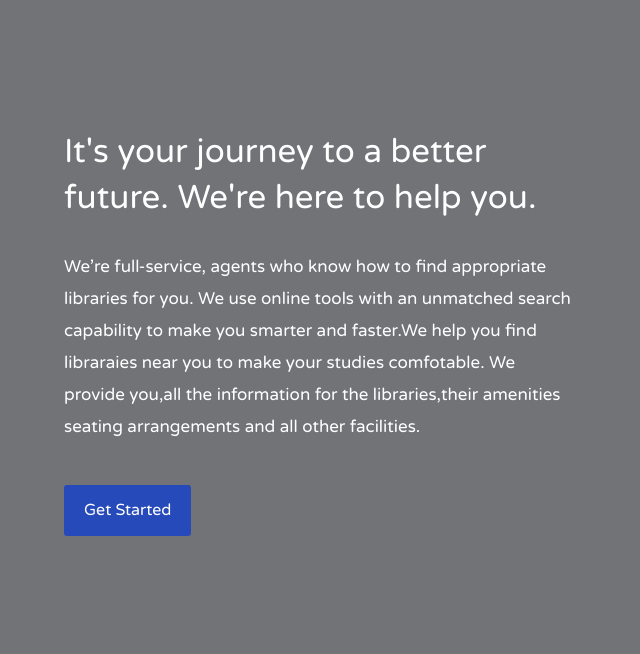
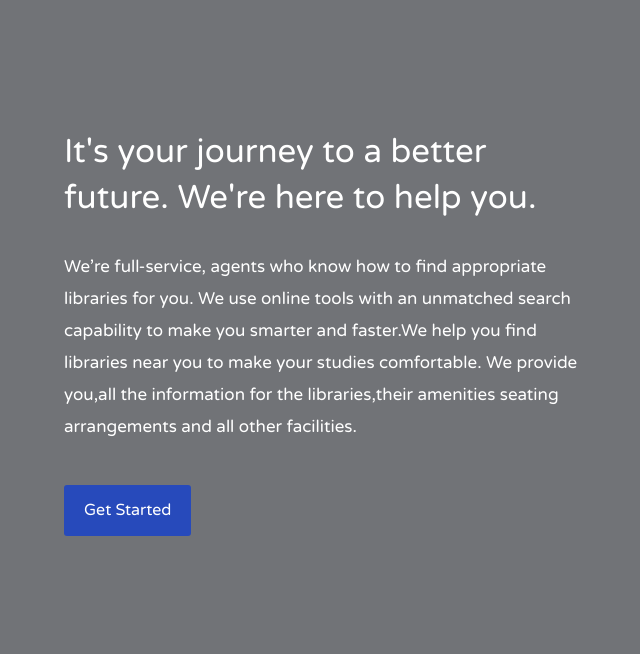
Before and after one commit to saksham1991999/libsys, a Django app: page / in a window 1280 px wide. Shown: the part 2706-3360 px from the top of the page, without its empty margins (46-686 px from the left). Run offline with Django 3.2, Linux system fonts and the light colour scheme; data comes from the database, SQL or seed files in the repository; some libraries are stand-ins or nearby versions; some web fonts are replaced.

Commit message:
rectified content

```diff
--- a/templates/index.html
+++ b/templates/index.html
@@ -295,7 +295,7 @@
                 <div class="row">
                     <div class="col-lg-6 col-sm-8">
                         <h2>It's your journey to a better future. We're here to help you.</h2>
-                        <p>We’re full-service, agents who know how to find appropriate libraries for you. We use online tools with an unmatched search capability to make you smarter and faster.We help you find libraraies near you to make your studies comfotable. We provide you,all the information for the libraries,their amenities seating arrangements and all other facilities.  </p>
+                        <p>We’re full-service, agents who know how to find appropriate libraries for you. We use online tools with an unmatched search capability to make you smarter and faster.We help you find libraries near you to make your studies comfortable. We provide you,all the information for the libraries,their amenities seating arrangements and all other facilities.  </p>
                         <a href="#" class="button margin-top-25">Get Started</a>
                     </div>
                 </div>
```
